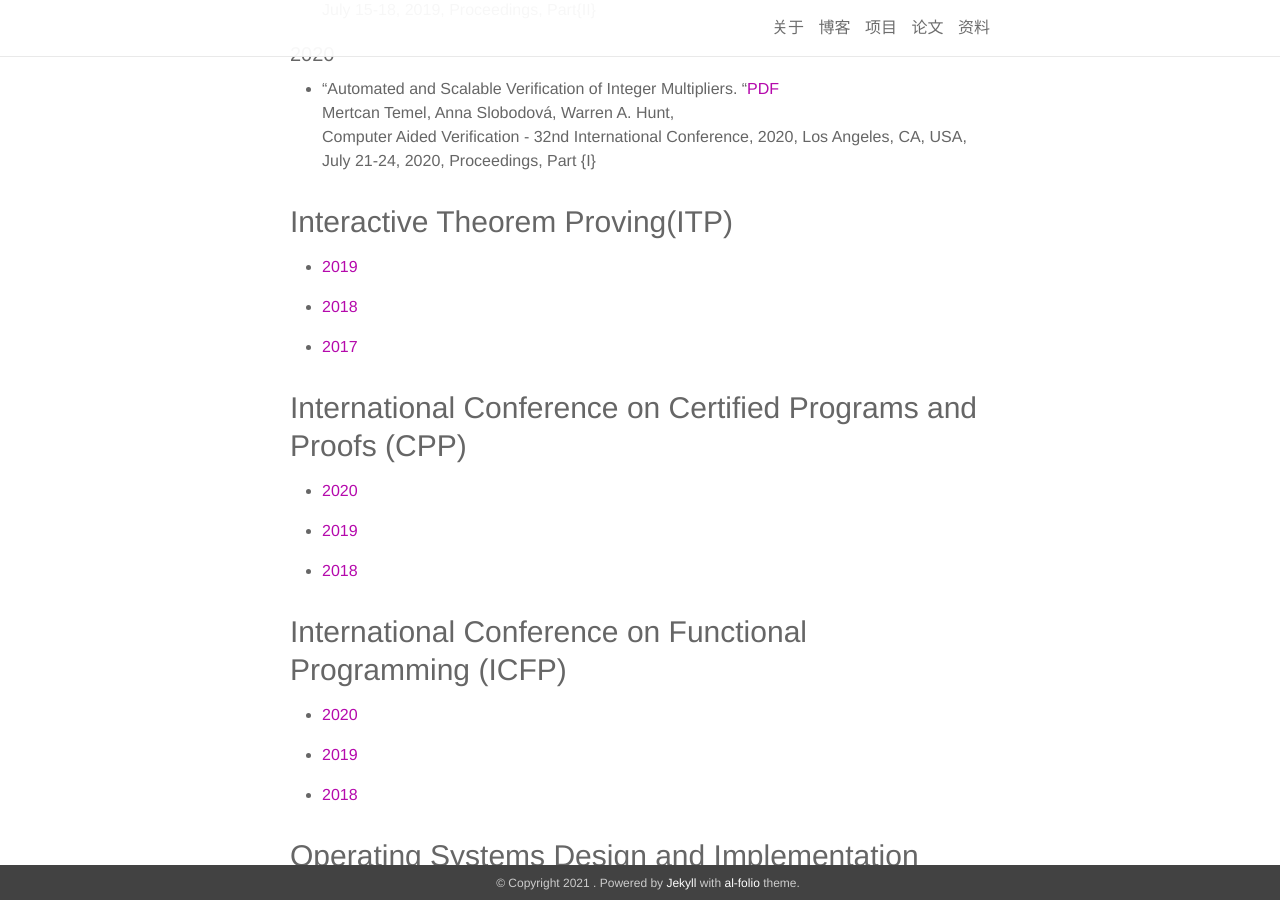
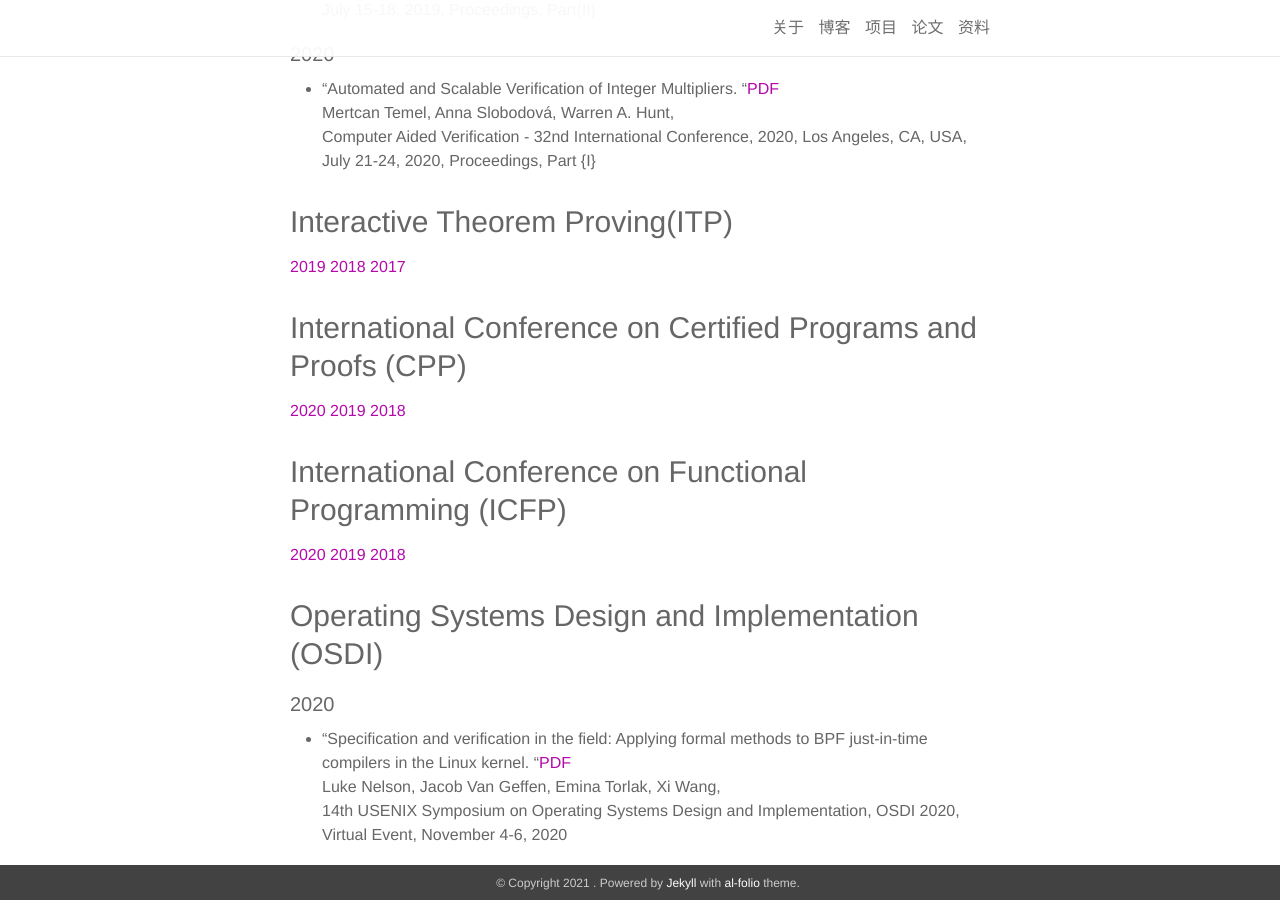
Before and after one commit to tpchina/tpchina.github.io, a Jekyll site: the page built from _pages/papers.md, in a window 1280 px wide and 900 px high, scrolled down 472 px. Built offline with Jekyll 4.4.1, drawn with Linux system fonts in a browser that asks for light colours; nearby versions of some CDN libraries.

Commit message:
Update layouts.

```diff
--- a/_pages/papers.md
+++ b/_pages/papers.md
@@ -17,9 +17,11 @@ description:  Papers related to theorem proving
 {% endfor %}
 {% endfor %}
 {% else %}
+<p>
 {% for y in conf.years%}
-* [{{y.year}}]({{year.url}})
+<a href="{{y.url}}">{{y.year}}</a>
 {% endfor %}
+</p>
 {% endif %}
 
 {% endfor %}
```
